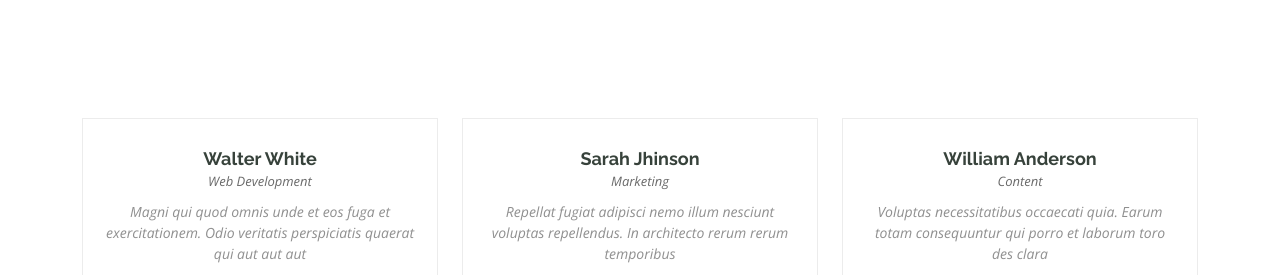
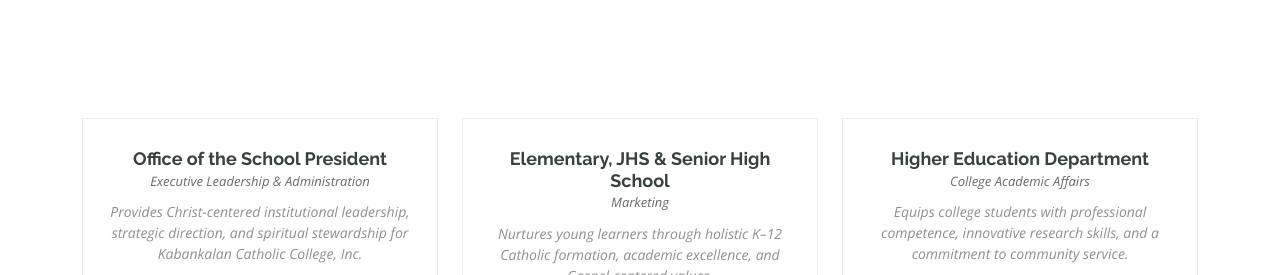
Before and after one commit to chrisjaphethloveria71-droid/Airen-Project-2, a plain HTML site: page index.html in a window 1280 px wide. Shown: the part 3076-3351 px from the top of the page. Drawn offline with nearby package versions, Linux system fonts and the light colour scheme.

Commit message:
feat: update leadership and departments section with KCC offices

```diff
--- a/index.html
+++ b/index.html
@@ -431,10 +431,10 @@
             <div class="member">
               <img src="assets/img/trainers/trainer-1.jpg" class="img-fluid" alt="">
               <div class="member-content">
-                <h4>Walter White</h4>
-                <span>Web Development</span>
+                <h4>Office of the School President</h4>
+                <span>Executive Leadership &amp; Administration</span>
                 <p>
-                  Magni qui quod omnis unde et eos fuga et exercitationem. Odio veritatis perspiciatis quaerat qui aut aut aut
+                  Provides Christ-centered institutional leadership, strategic direction, and spiritual stewardship for Kabankalan Catholic College, Inc.
                 </p>
                 <div class="social">
                   <a href=""><i class="bi bi-twitter-x"></i></a>
@@ -450,10 +450,10 @@
             <div class="member">
               <img src="assets/img/trainers/trainer-2.jpg" class="img-fluid" alt="">
               <div class="member-content">
-                <h4>Sarah Jhinson</h4>
+                <h4>Elementary, JHS &amp; Senior High School</h4>
                 <span>Marketing</span>
                 <p>
-                  Repellat fugiat adipisci nemo illum nesciunt voluptas repellendus. In architecto rerum rerum temporibus
+                    Nurtures young learners through holistic K–12 Catholic formation, academic excellence, and Gospel-centered values.
                 </p>
                 <div class="social">
                   <a href=""><i class="bi bi-twitter-x"></i></a>
@@ -469,10 +469,10 @@
             <div class="member">
               <img src="assets/img/trainers/trainer-3.jpg" class="img-fluid" alt="">
               <div class="member-content">
-                <h4>William Anderson</h4>
-                <span>Content</span>
+                <h4>Higher Education Department</h4>
+                <span>College Academic Affairs</span>
                 <p>
-                  Voluptas necessitatibus occaecati quia. Earum totam consequuntur qui porro et laborum toro des clara
+                  Equips college students with professional competence, innovative research skills, and a commitment to community service.
                 </p>
                 <div class="social">
                   <a href=""><i class="bi bi-twitter-x"></i></a>
```
